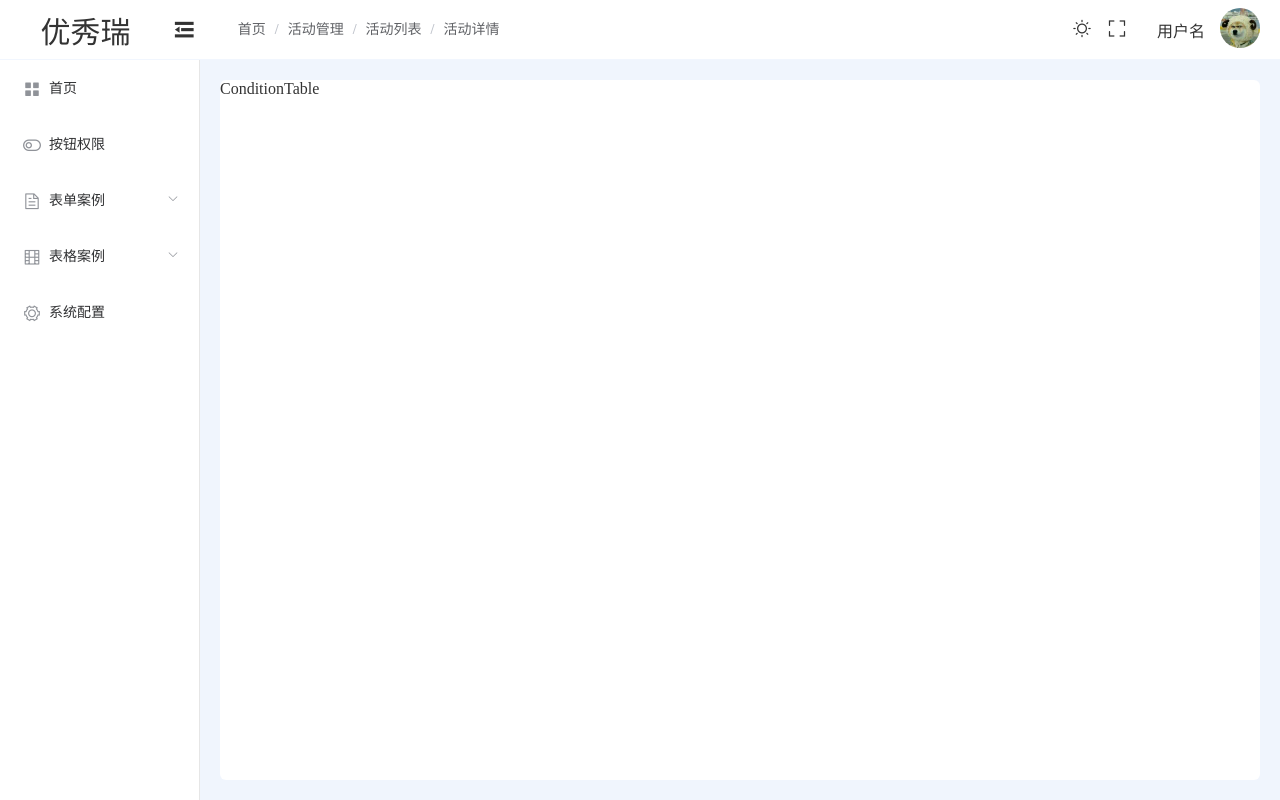
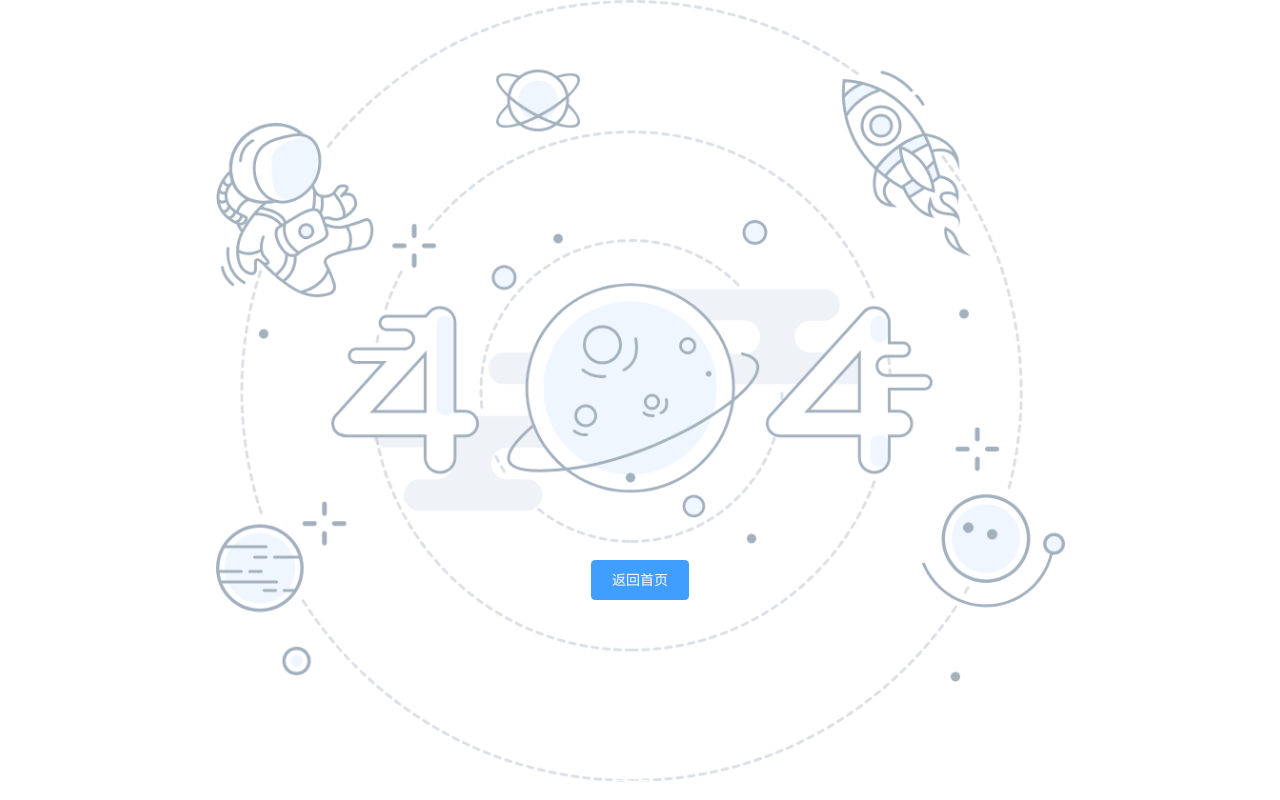
Before and after one commit to youxiurui/vue2-youxiurui-admin, a Vue app: page /#/tables/condition in a window 1280 px wide. Built offline with nearby package versions, Linux system fonts and the light colour scheme; a small style sheet from the web is missing.

Commit message:
路由跳转

```diff
--- a/public/index.html
+++ b/public/index.html
@@ -6,7 +6,7 @@
     <meta name="viewport" content="width=device-width,initial-scale=1.0">
     <link rel="icon" href="<%= BASE_URL %>favicon.ico">
     <link rel="stylesheet" href="https://at.alicdn.com/t/c/font_4403457_d12r0x58s1b.css">
-    <title><%= htmlWebpackPlugin.options.title %></title>
+    <title>一只优秀瑞</title>
   </head>
   <body>
     <noscript>
--- a/src/Layout/Layout.vue
+++ b/src/Layout/Layout.vue
@@ -63,7 +63,7 @@ export default {
 ::v-deep .el-header {
     background-color: ffffff;
     color: #333;
-    border-bottom: 1px solid rgb(241, 246, 254);
+    border-bottom: 1px solid #e6e6e6;
     min-width: 1200px;
 }
 
@@ -103,6 +103,6 @@ export default {
 }
 
 .el-aside-transition{
-    transition: width 0.3s ease; /* 这里的0.3s是过渡时间，您可以根据需要调整 */
+    transition: width 0.3s ease;
 }
 </style>
--- a/src/Layout/components/Aside/Aside.vue
+++ b/src/Layout/components/Aside/Aside.vue
@@ -1,53 +1,53 @@
 <template>
-    <!-- <div class="aside"> -->
-        <el-menu default-active="1-4-1" class="el-menu-vertical-demo menu" @open="handleOpen" @close="handleClose"
-            :collapse="isCollapse" :collapse-transition="false">
-            <el-menu-item index="1">
+    <div class="aside">
+        <el-menu default-active="1-4-1" class="el-menu-vertical-demo menu" :collapse="isCollapse"
+            :collapse-transition="false" @select="changePage">
+            <el-menu-item index="home">
                 <i class="el-icon-menu"></i>
                 <span slot="title">首页</span>
             </el-menu-item>
-            <el-menu-item index="2">
+            <el-menu-item index="btnAuth">
                 <i class="el-icon-turn-off"></i>
                 <span slot="title">按钮权限</span>
             </el-menu-item>
-            <el-submenu index="3">
+            <el-submenu index="forms">
                 <template slot="title">
                     <i class="el-icon-document"></i>
                     <span slot="title">表单案例</span>
                 </template>
                 <el-menu-item-group>
-                    <el-menu-item index="3-1">
+                    <el-menu-item index="routineForm">
                         <i class="el-icon-document"></i>
                         <span>常规表单</span>
                     </el-menu-item>
-                    <el-menu-item index="3-2">
+                    <el-menu-item index="conditionForm">
                         <i class="el-icon-document"></i>
                         <span>高级表单</span>
                     </el-menu-item>
                 </el-menu-item-group>
             </el-submenu>
-            <el-submenu index="4">
+            <el-submenu index="tables">
                 <template slot="title">
                     <i class="el-icon-film"></i>
                     <span slot="title">表格案例</span>
                 </template>
                 <el-menu-item-group>
-                    <el-menu-item index="4-1">
+                    <el-menu-item index="routineTable">
+                        <i class="el-icon-film"></i>
+                        <span>常规表格</span>
+                    </el-menu-item>
+                    <el-menu-item index="conditionTable">
                         <i class="el-icon-film"></i>
                         <span>复杂表格</span>
                     </el-menu-item>
-                    <el-menu-item index="4-2">
-                        <i class="el-icon-film"></i>
-                        <span>常规表格</span>
-                    </el-menu-item>
                 </el-menu-item-group>
             </el-submenu>
-            <el-menu-item index="5">
+            <el-menu-item index="setting">
                 <i class="el-icon-setting"></i>
                 <span slot="title">系统配置</span>
             </el-menu-item>
         </el-menu>
-    <!-- </div> -->
+    </div>
 </template>
 
 <script>
@@ -64,14 +64,13 @@ export default {
         }
     },
     methods: {
-        handleOpen(key, keyPath) {
-            console.log(key, keyPath);
+        change() {
+            this.isCollapse = !this.isCollapse;
         },
-        handleClose(key, keyPath) {
-            console.log(key, keyPath);
-        },
-        change() {
-            this.isCollapse =!this.isCollapse;
+        changePage(index,indexPath){
+            this.$router.push({
+                name:index
+            })
         }
     }
 }
--- a/src/main.js
+++ b/src/main.js
@@ -19,7 +19,8 @@ import {
   Breadcrumb,
   BreadcrumbItem,
   Avatar,
-  RadioGroup
+  RadioGroup,
+  Tooltip
 } from 'element-ui'
 
 Vue.config.productionTip = false
@@ -42,6 +43,7 @@ Vue.use(Breadcrumb)
 Vue.use(BreadcrumbItem)
 Vue.use(Avatar)
 Vue.use(RadioGroup)
+Vue.use(Tooltip)
 
 new Vue({
   render: h => h(App),
--- /dev/null
+++ b/src/pages/Forms/ConditionForm/ConditionForm.vue
@@ -0,0 +1,13 @@
+<template>
+  <div>conditionForm</div>
+</template>
+
+<script>
+export default {
+}
+
+</script>
+
+<style scoped>
+
+</style>
--- a/src/pages/Forms/Forms.vue
+++ b/src/pages/Forms/RoutineForm/RoutineForm.vue
@@ -1,5 +1,5 @@
 <template>
-  <div>forms</div>
+  <div>RoutineForm</div>
 </template>
 
 <script>
--- a/src/router/index.js
+++ b/src/router/index.js
@@ -20,6 +20,7 @@ const routes = [
         children: [
             {
                 path: '',
+                name: 'home',
                 component: () => import('@/pages/Home/Home.vue')
             }
         ]
@@ -30,6 +31,7 @@ const routes = [
         children: [
             {
                 path: '',
+                name: 'btnAuth',
                 component: () => import('@/pages/BtnAuth/BtnAuth.vue')
             }
         ]
@@ -39,11 +41,13 @@ const routes = [
         component: Layout,
         children: [
             {
-                path: 'condition',
+                path: 'conditionTable',
+                name: 'conditionTable',
                 component: () => import('@/pages/Tables/ConditionTable/ConditionTable.vue'),
             },
             {
-                path: 'routine',
+                path: 'routineTable',
+                name: 'routineTable',
                 component: () => import('@/pages/Tables/RoutineTable/RoutineTable.vue'),
             }
         ]
@@ -53,8 +57,14 @@ const routes = [
         component: Layout,
         children: [
             {
-                path: '',
-                component: () => import('@/pages/Forms/Forms.vue')
+                path: 'conditionForm',
+                name: 'conditionForm',
+                component: () => import('@/pages/Forms/ConditionForm/ConditionForm.vue')
+            },
+            {
+                path: 'routineForm',
+                name: 'routineForm',
+                component: () => import('@/pages/Forms/RoutineForm/RoutineForm.vue')
             }
         ]
     },
@@ -64,6 +74,7 @@ const routes = [
         children: [
             {
                 path: '',
+                name: 'setting',
                 component: () => import('@/pages/Setting/Setting.vue')
             }
         ]
@@ -79,4 +90,15 @@ const router = new VueRouter({
     routes
 })
 
+const originalPush = VueRouter.prototype.push;
+VueRouter.prototype.push = function push(location, onResolve, onReject) {
+    if (onResolve || onReject) return originalPush.call(this, location, onResolve, onReject);
+    return originalPush.call(this, location).catch(err => {
+        if (err.name !== 'NavigationDuplicated') {
+            throw err;
+        }
+    });
+};
+
+
 export default router
```
Also changed, not shown: 1 other file (tests, documents, lock files or other folders).
